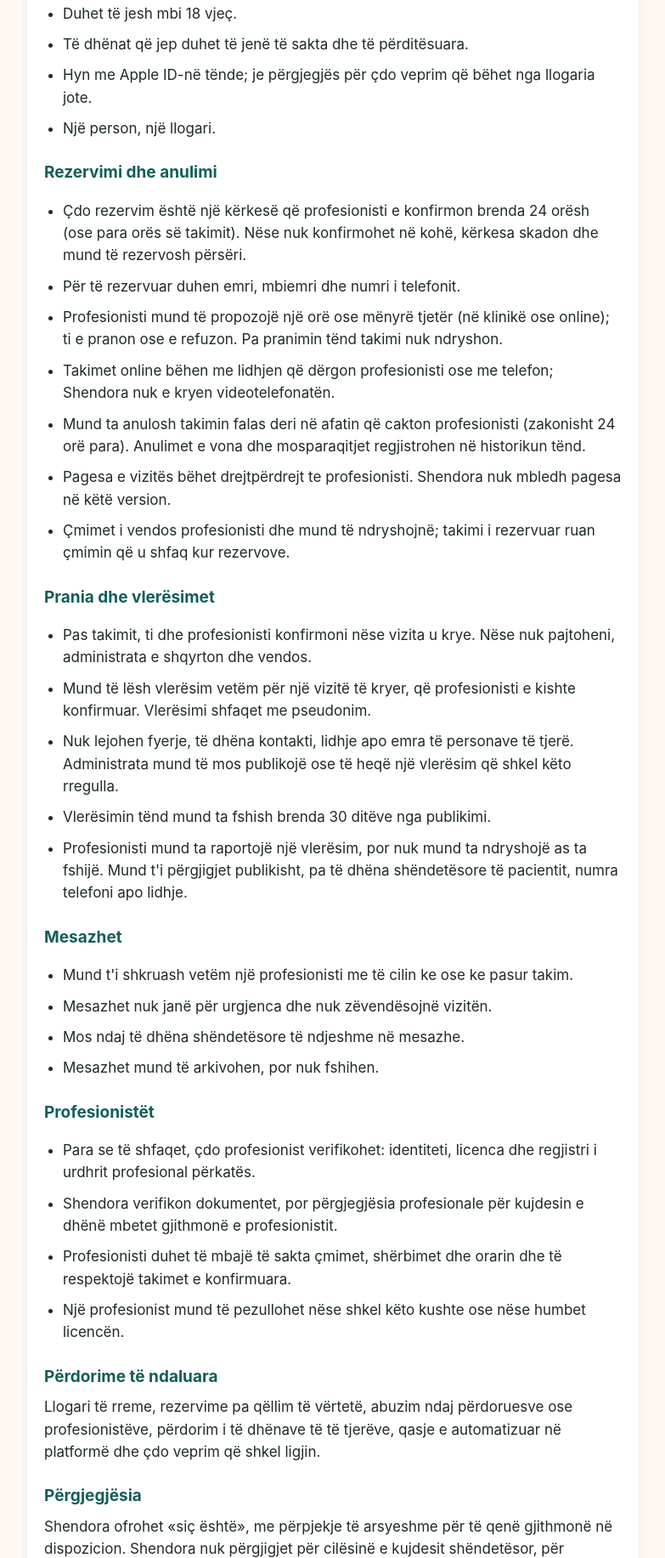
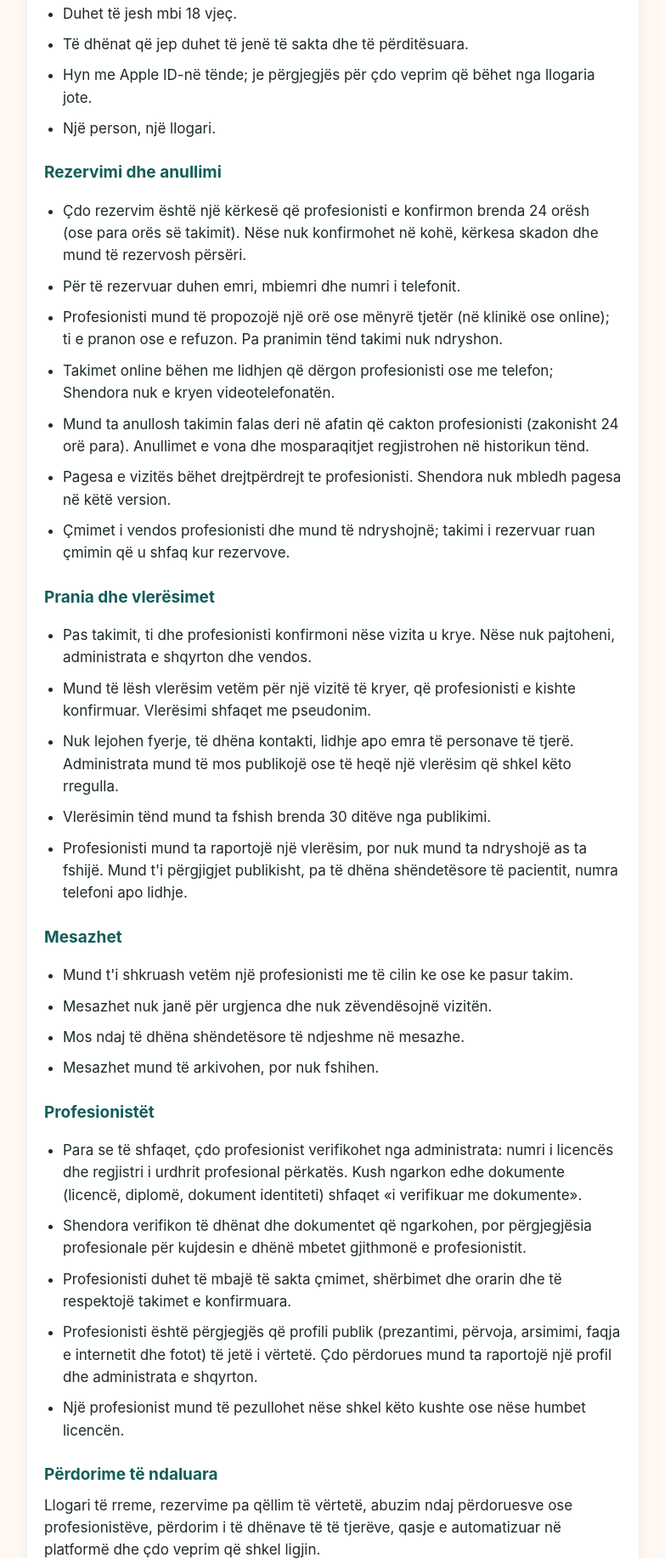
Before and after one commit to ndnoldi-sketch/shendora-legal, a plain HTML site: page kushtet.html in a window 1280 px wide. Shown: the part 541-2374 px from the top of the page at 85% size, without its empty margins (248-1031 px from the left). Drawn offline with Linux system fonts and the light colour scheme.

Commit message:
Kushtet dhe mbështetja për 1.2: dokumentet opsionale, profili publik i profesionistit dhe «anulloj»
Co-Authored-By: Claude Opus 5.5 <noreply@anthropic.com>

```diff
--- a/kushtet.html
+++ b/kushtet.html
@@ -34,13 +34,13 @@ footer { text-align: center; color: #6B7676; font-size: 14px; padding: 16px; }
 <li>Hyn me Apple ID-në tënde; je përgjegjës për çdo veprim që bëhet nga llogaria jote.</li>
 <li>Një person, një llogari.</li>
 </ul>
-<h2>Rezervimi dhe anulimi</h2>
+<h2>Rezervimi dhe anullimi</h2>
 <ul>
 <li>Çdo rezervim është një kërkesë që profesionisti e konfirmon brenda 24 orësh (ose para orës së takimit). Nëse nuk konfirmohet në kohë, kërkesa skadon dhe mund të rezervosh përsëri.</li>
 <li>Për të rezervuar duhen emri, mbiemri dhe numri i telefonit.</li>
 <li>Profesionisti mund të propozojë një orë ose mënyrë tjetër (në klinikë ose online); ti e pranon ose e refuzon. Pa pranimin tënd takimi nuk ndryshon.</li>
 <li>Takimet online bëhen me lidhjen që dërgon profesionisti ose me telefon; Shendora nuk e kryen videotelefonatën.</li>
-<li>Mund ta anulosh takimin falas deri në afatin që cakton profesionisti (zakonisht 24 orë para). Anulimet e vona dhe mosparaqitjet regjistrohen në historikun tënd.</li>
+<li>Mund ta anullosh takimin falas deri në afatin që cakton profesionisti (zakonisht 24 orë para). Anullimet e vona dhe mosparaqitjet regjistrohen në historikun tënd.</li>
 <li>Pagesa e vizitës bëhet drejtpërdrejt te profesionisti. Shendora nuk mbledh pagesa në këtë version.</li>
 <li>Çmimet i vendos profesionisti dhe mund të ndryshojnë; takimi i rezervuar ruan çmimin që u shfaq kur rezervove.</li>
 </ul>
@@ -61,9 +61,10 @@ footer { text-align: center; color: #6B7676; font-size: 14px; padding: 16px; }
 </ul>
 <h2>Profesionistët</h2>
 <ul>
-<li>Para se të shfaqet, çdo profesionist verifikohet: identiteti, licenca dhe regjistri i urdhrit profesional përkatës.</li>
-<li>Shendora verifikon dokumentet, por përgjegjësia profesionale për kujdesin e dhënë mbetet gjithmonë e profesionistit.</li>
+<li>Para se të shfaqet, çdo profesionist verifikohet nga administrata: numri i licencës dhe regjistri i urdhrit profesional përkatës. Kush ngarkon edhe dokumente (licencë, diplomë, dokument identiteti) shfaqet «i verifikuar me dokumente».</li>
+<li>Shendora verifikon të dhënat dhe dokumentet që ngarkohen, por përgjegjësia profesionale për kujdesin e dhënë mbetet gjithmonë e profesionistit.</li>
 <li>Profesionisti duhet të mbajë të sakta çmimet, shërbimet dhe orarin dhe të respektojë takimet e konfirmuara.</li>
+<li>Profesionisti është përgjegjës që profili publik (prezantimi, përvoja, arsimimi, faqja e internetit dhe fotot) të jetë i vërtetë. Çdo përdorues mund ta raportojë një profil dhe administrata e shqyrton.</li>
 <li>Një profesionist mund të pezullohet nëse shkel këto kushte ose nëse humbet licencën.</li>
 </ul>
 <h2>Përdorime të ndaluara</h2>
```
Also changed, not shown: mbeshtetje.html (+3 -3 lines), privatesia.html (+1 -1 lines).
